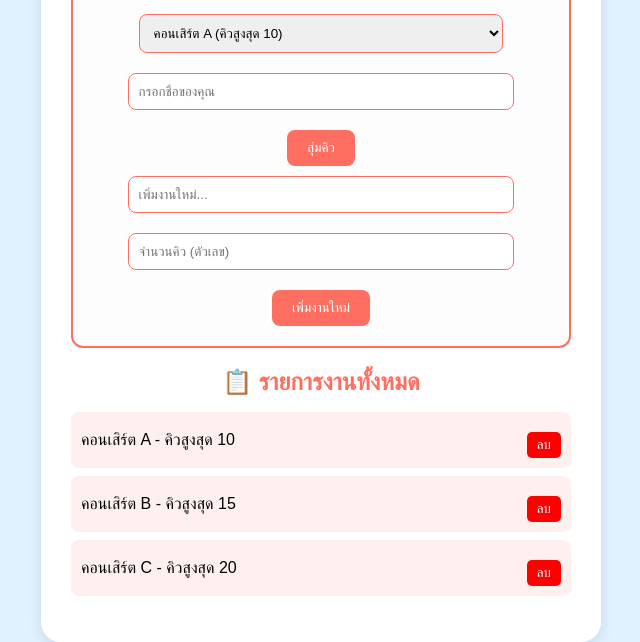
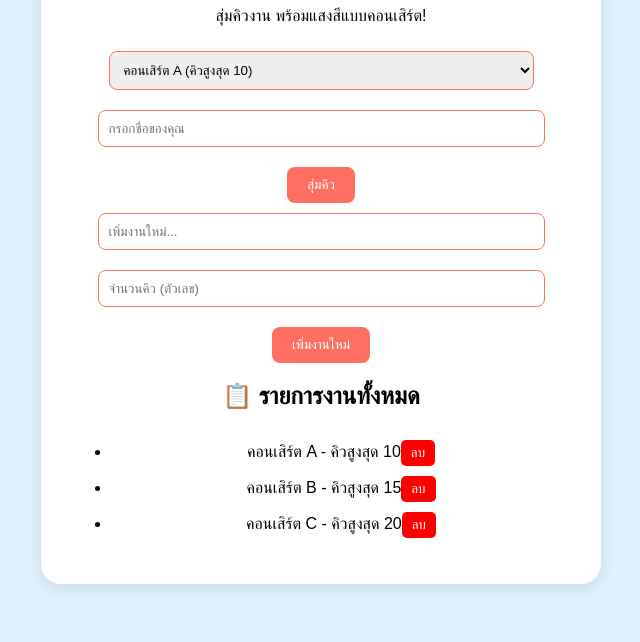
Before and after one commit to tangzsxdc123/-, a plain HTML site: page index.html in a window 1280 px wide. Shown: the part 160-802 px from the top of the page, without its empty margins (319-959 px from the left). Drawn offline with Linux system fonts and the light colour scheme.

Commit message:
Update style.css

```diff
--- a/style.css
+++ b/style.css
@@ -17,32 +17,6 @@ body {
     text-align: center;
 }
 
-.header h1 {
-    color: #FF6F61;
-    margin-bottom: 5px;
-}
-
-.header p {
-    color: #707070;
-    margin-bottom: 20px;
-}
-
-.form-container {
-    background-color: #FDFDFD;
-    padding: 20px;
-    border-radius: 12px;
-    border: 2px solid #FF6F61;
-    margin-bottom: 20px;
-}
-
-input, select {
-    padding: 10px;
-    width: 80%;
-    margin: 10px 0;
-    border: 1px solid #FF6F61;
-    border-radius: 8px;
-}
-
 button {
     background-color: #FF6F61;
     color: white;
@@ -58,27 +32,11 @@ button:hover {
     background-color: #FF4081;
 }
 
-#taskListSection {
-    margin-top: 20px;
-}
-
-#taskListSection h2 {
-    color: #FF6F61;
-    margin-bottom: 10px;
-}
-
-#taskList {
-    list-style-type: none;
-    padding: 0;
-}
-
-#taskList li {
-    display: flex;
-    justify-content: space-between;
-    align-items: center;
-    background: #FFF0F0;
-    margin-bottom: 8px;
+input, select {
     padding: 10px;
+    width: 85%;
+    margin: 10px 0;
+    border: 1px solid #FF6F61;
     border-radius: 8px;
 }
 
```
